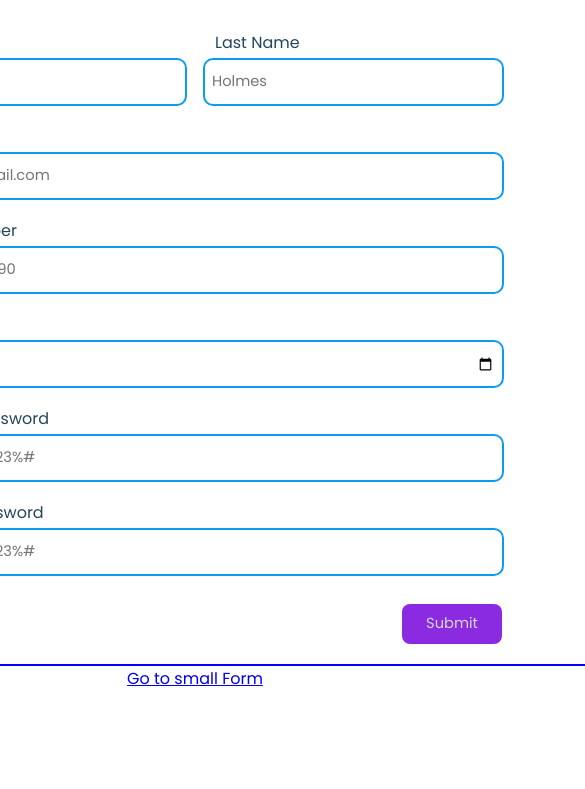
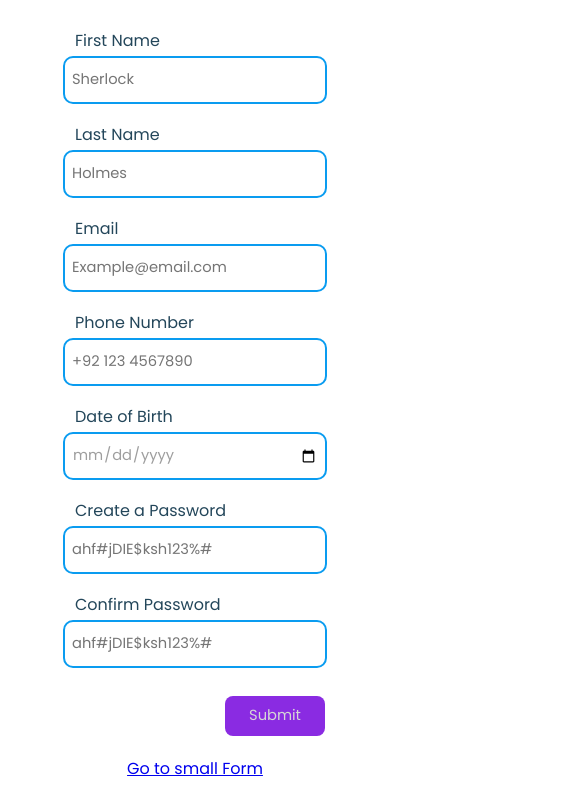
Before and after one commit to abdulrehmanusafzai/Forms, a plain HTML site: page index.html in a window 390 px wide. Shown: the part 91-880 px from the top of the page, 585 px wide, since content can reach past the window. Before the commit the page ends 844 px from the top, so only its background shows below. Drawn offline with Linux system fonts and the light colour scheme.

Commit message:
made reflexive

```diff
--- a/index.html
+++ b/index.html
@@ -5,12 +5,15 @@
   <meta charset="UTF-8">
   <meta name="viewport" content="width=device-width, initial-scale=1.0">
   <title>Form</title>
-    <link href="https://fonts.googleapis.com/css2?family=Poppins:ital,wght@0,100;0,200;0,300;0,400;0,500;0,600;0,700;0,800;0,900;1,100;1,200;1,300;1,400;1,500;1,600;1,700;1,800;1,900&display=swap" rel="stylesheet">
-    <style>
-    *{
+  <link
+    href="https://fonts.googleapis.com/css2?family=Poppins:ital,wght@0,100;0,200;0,300;0,400;0,500;0,600;0,700;0,800;0,900;1,100;1,200;1,300;1,400;1,500;1,600;1,700;1,800;1,900&display=swap"
+    rel="stylesheet">
+  <style>
+    * {
       font-family: "Poppins", sans-serif;
       font-style: normal;
     }
+
     body {
       display: flex;
       align-items: center;
@@ -19,10 +22,11 @@
       /* height: 99vh; */
       /* border: 2px solid; */
     }
-    #main{
+
+    #main {
       display: flex;
       flex-direction: column;
-      border: 2px solid blue;
+      /* border: 2px solid blue; */
       border-radius: 10px;
       padding: 0px 120px 20px;
     }
@@ -34,9 +38,11 @@
       margin-bottom: 5px;
       color: rgb(35, 70, 90);
     }
-    h1{
+
+    h1 {
       color: rgb(94, 168, 211);
     }
+
     form {
       /* border: 2px solid red; */
       display: flex;
@@ -57,7 +63,8 @@
       margin-right: 10px;
     }
 
-    #fName, #lName {
+    #fName,
+    #lName {
       display: flex;
       flex-direction: column;
       margin-left: 10px;
@@ -74,18 +81,21 @@
       outline: 2px solid rgb(10, 156, 240);
       transition: outline 200ms ease, box-shadow 200ms ease;
     }
-    .input:focus{
+
+    .input:focus {
       outline: 2px solid rgb(10, 156, 240);
       box-shadow: 0 0 20px rgb(10, 156, 240);
     }
-    #btn{
+
+    #btn {
       display: flex;
       align-items: center;
       justify-content: right;
       padding-top: 30px;
       padding-right: 10px;
     }
-    #button{
+
+    #button {
       display: flex;
       align-items: center;
       justify-content: center;
@@ -99,8 +109,31 @@
       border-radius: 8px;
       transition: background-color 300ms ease-out;
     }
-    #button:hover{
+
+    #button:hover {
       background-color: rgb(165, 104, 221);
+    }
+
+    @media screen and (max-width: 425px) {
+      #main {
+        /* display: flex; */
+        /* flex-direction: column; */
+        /* border: 2px solid blue; */
+        border-radius: 10px;
+        /* padding: 0px 120px 20px; */
+        width: 280px;
+      }
+
+      form {
+        /* border: 2px solid red; */
+        display: flex;
+        flex-direction: column;
+        width: 280px;
+      }
+
+      #names {
+        display: block;
+      }
     }
   </style>
 </head>
```
